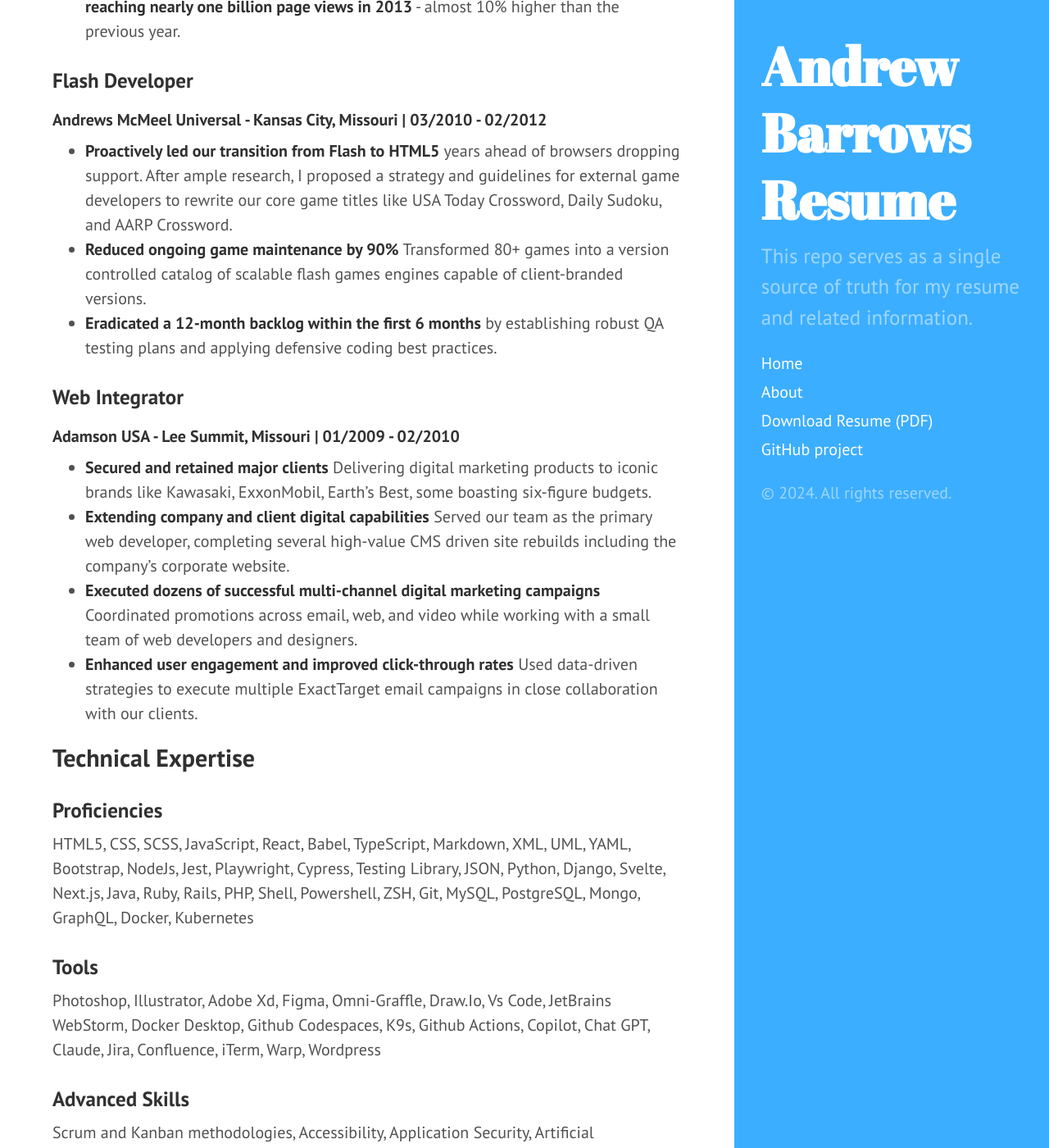
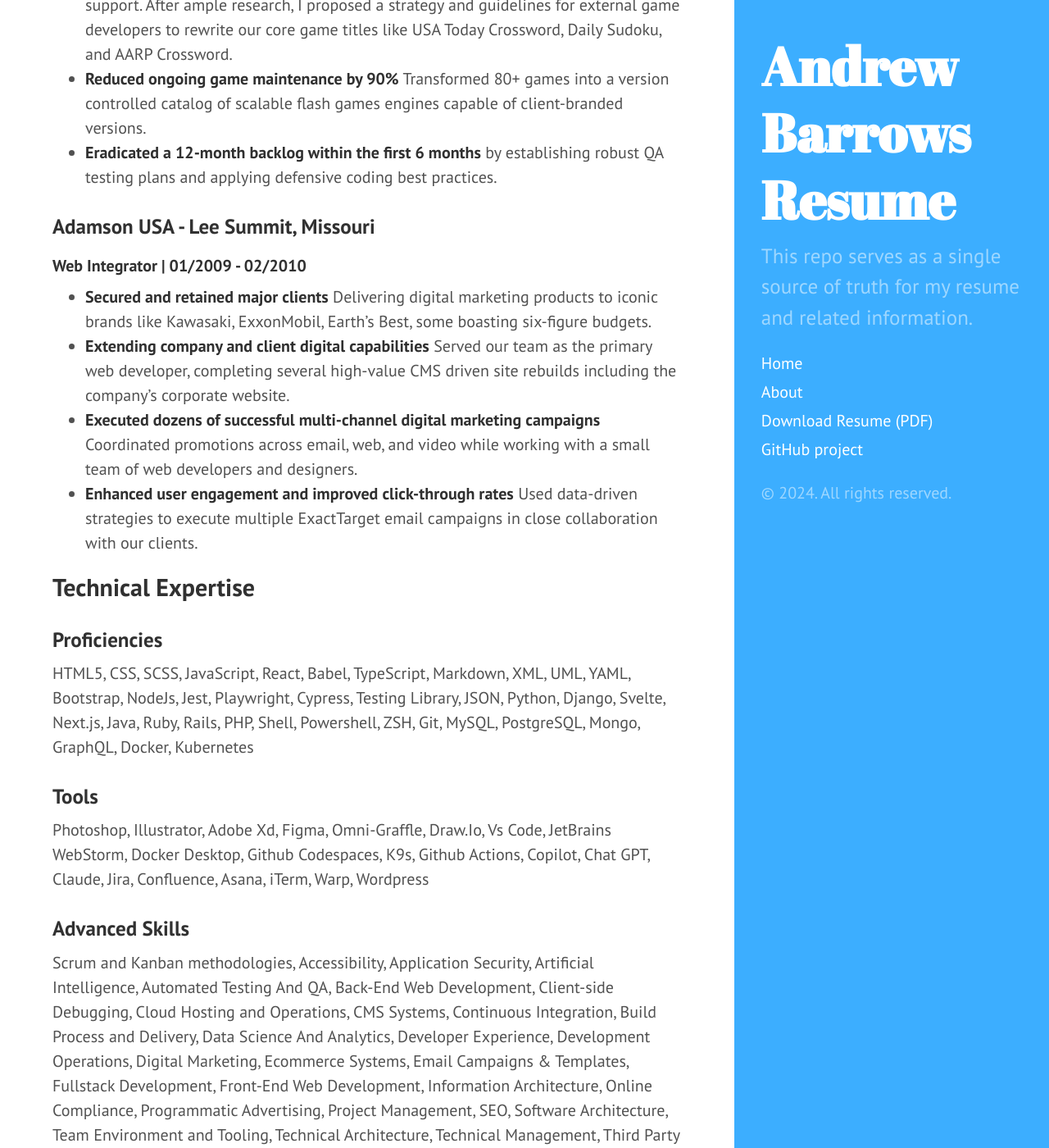
Before and after one commit to abarrows/resume, a Jekyll site: the page built from index.md, in a window 1280 px wide and 1400 px high, scrolled down 3976 px. Shown: the whole window at 82% size. Built offline with Jekyll 4.4.1, drawn with Linux system fonts in a browser that asks for light colours; some of the changed text lies outside the part shown.

Commit message:
Update index.md
Adding bullets and cleaning up the structure of company vs. positions.

```diff
--- a/index.md
+++ b/index.md
@@ -19,9 +19,9 @@
 
 ## Work Experience
 
-### Engineering Manager
+### Andrews McMeel Universal - Kansas City, Missouri
 
-#### Andrews McMeel Universal - Kansas City, Missouri | 06/2019 - 04/2024
+#### Engineering Manager | 06/2019 - 04/2024
 
 - Led front-end engineering architecture and development across 15+ key websites and services, **culminating in a peak
   of 8.6 million monthly user impressions** while managing Software Engineers across three product teams.
@@ -70,9 +70,7 @@
   repositories, we succeeded in moving 250 of our active repositories while coordinating with lead engineers from each
   technical team.
 
-### Lead Front-End Web Developer
-
-#### Andrews McMeel Universal - Kansas City, Missouri | 01/2017 - 06/2019
+#### Lead Front-End Web Developer | 01/2017 - 06/2019
 
 - **Led our front-end engineering team to win a 2020 Webby Award** Interfaced between 9 teams while guiding and
   mentoring the front-end engineers. We successfully built and released thefarside.com before our contractual deadline.
@@ -91,9 +89,7 @@
   digital market such as responsive design, A/B testing, SEO, style guides, web-accessibility, deployment checklists,
   CI/CD Pipelines and many other improvements to our development process.
 
-### Web Designer
-
-#### Andrews McMeel Universal - Kansas City, Missouri | 03/2012 - 01/2017
+#### Web Designer | 03/2012 - 01/2017
 
 - **Planned and executed the front-end architecture for our syndication service “GoContent”** Architected web service
   which operated for almost a decade.  Embedding syndicated comics, games, and text articles within enterprise level
@@ -112,9 +108,7 @@
   Contributed to a steady climb above benchmark growth and **reaching nearly one billion page views in 2013** - almost
   10% higher than the previous year.
 
-### Flash Developer
-
-#### Andrews McMeel Universal - Kansas City, Missouri | 03/2010 - 02/2012
+#### Flash Developer | 03/2010 - 02/2012
 
 - **Proactively led our transition from Flash to HTML5** years ahead of browsers dropping support. After ample research,
   I proposed a strategy and guidelines for external game developers to rewrite our core game titles like USA Today
@@ -124,9 +118,9 @@
 - **Eradicated a 12-month backlog within the first 6 months** by establishing robust QA testing plans and applying
   defensive coding best practices.
 
-### Web Integrator
+### Adamson USA - Lee Summit, Missouri
 
-#### Adamson USA - Lee Summit, Missouri | 01/2009 - 02/2010
+#### Web Integrator | 01/2009 - 02/2010
 
 - **Secured and retained major clients** Delivering digital marketing products to iconic brands like Kawasaki,
   ExxonMobil, Earth's Best, some boasting six-figure budgets.
@@ -148,13 +142,11 @@
 ### Tools
 
 Photoshop, Illustrator, Adobe Xd, Figma, Omni-Graffle, Draw.Io, Vs Code, JetBrains WebStorm, Docker Desktop, Github
-Codespaces, K9s, Github Actions, Copilot, Chat GPT, Claude, Jira, Confluence, iTerm, Warp, Wordpress
+Codespaces, K9s, Github Actions, Copilot, Chat GPT, Claude, Jira, Confluence, Asana, iTerm, Warp, Wordpress
 
 ### Advanced Skills
 
-Scrum and Kanban methodologies, Accessibility, Application Security, Artificial Intelligence, Automated Testing And QA, Back-End Web Development,
-Client-side Debugging, Cloud Hosting and Operations, CMS Systems, Continuous Integration, Build Process and Delivery,
-Data Science And Analytics, Developer Experience, Development Operations, Digital Marketing, Ecommerce Systems, Email
+Scrum and Kanban methodologies, Accessibility, Application Security, Artificial Intelligence, Automated Testing And QA, Back-End Web Development, Client-side Debugging, Cloud Hosting and Operations, CMS Systems, Continuous Integration, Build Process and Delivery, Data Science And Analytics, Developer Experience, Development Operations, Digital Marketing, Ecommerce Systems, Email
 Campaigns & Templates, Fullstack Development, Front-End Web Development, Information Architecture, Online Compliance,
 Programmatic Advertising, Project Management, SEO, Software Architecture, Team Environment and Tooling, Technical
 Architecture, Technical Management, Third Party Advertising, User Behavior Analytics, User Experience Design, Web
```
Also changed, not shown: other parts of index.md (+2 -2 lines).
